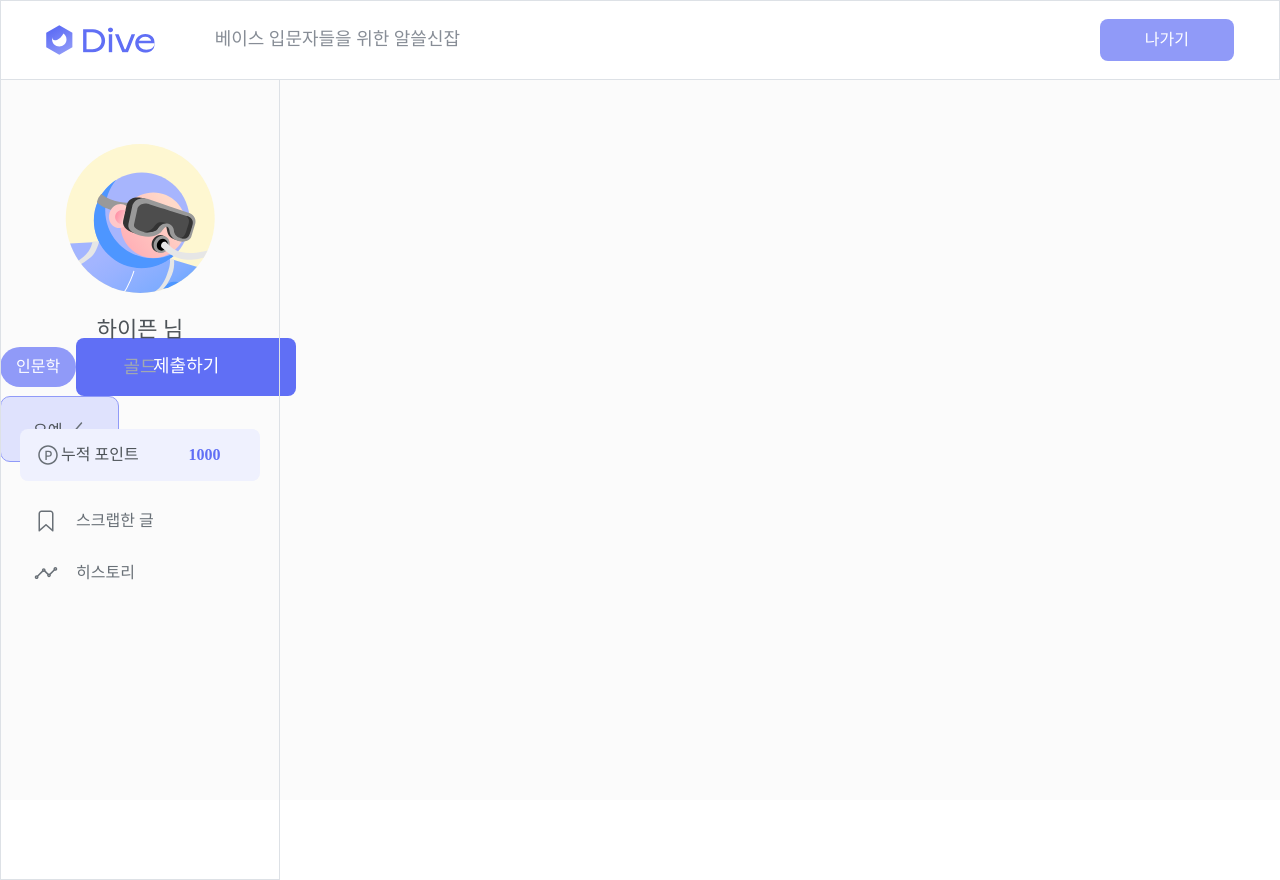
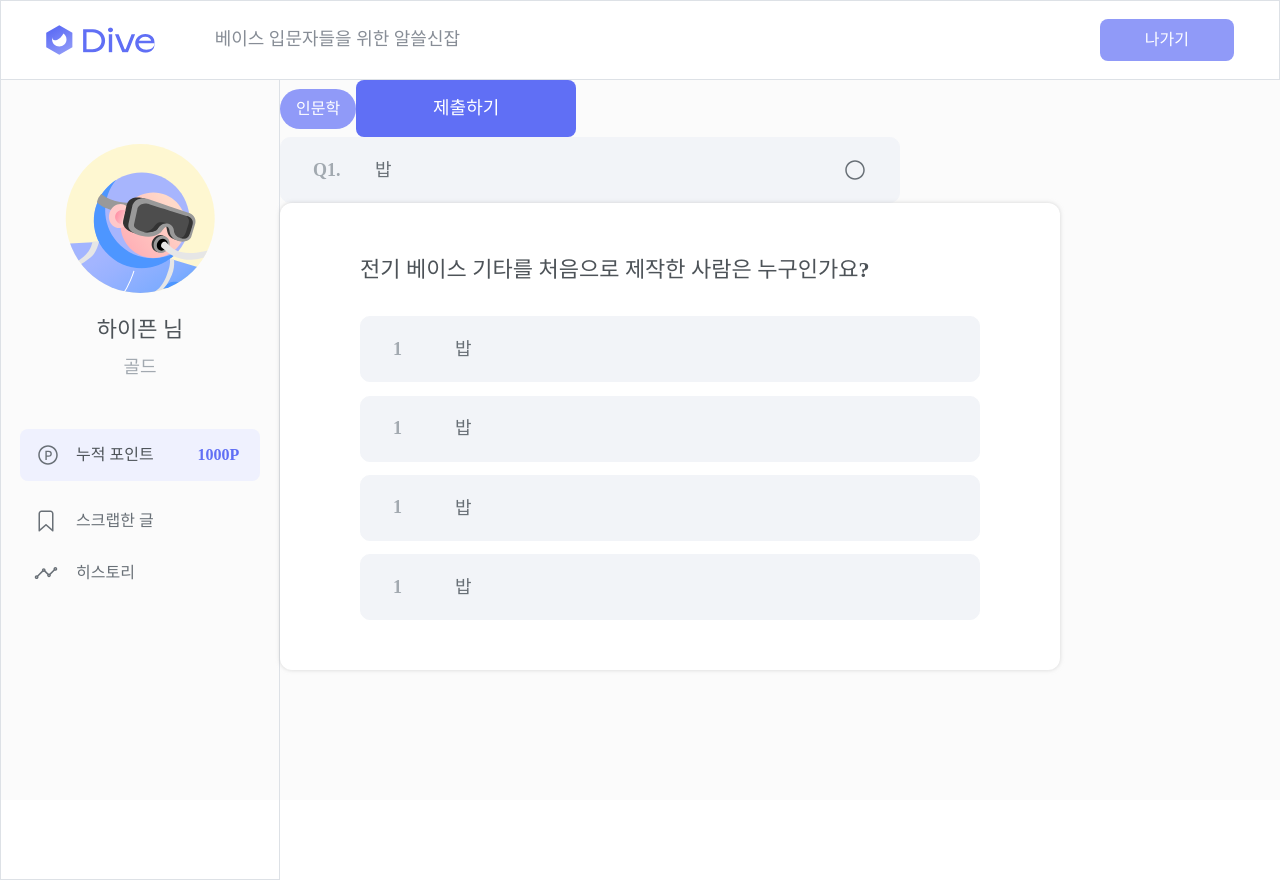
Before and after one commit to hajithon/dive-03-web, a React (Vite) app: page / in a window 1280 px wide. Built offline with nearby package versions, Linux system fonts and the light colour scheme; what emotion-reset would draw is missing.

Commit message:
feat: Quiz 컴포넌트 위젯 구현

```diff
--- a/src/App.jsx
+++ b/src/App.jsx
@@ -3,15 +3,40 @@ import { QuizAnswerButton } from "./components/QuizAnswerButton";
 import { Tag } from "./components/Tag";
 import { GNB } from "./widgets/GNB";
 import { SNB } from "./widgets/SNB";
+import { Quiz } from "./widgets/Quiz";
+
+import styled from "@emotion/styled";
+
+const Wrapper = styled.div`
+  position: absolute;
+  left: 280px;
+  top: 80px;
+`;
 
 function App() {
   return (
     <>
       <GNB props={"베이스 입문자들을 위한 알쓸신잡"}>오예</GNB>
       <SNB user={{ name: "하이픈", tier: "골드", point: 1000 }}></SNB>
-      <Tag tag={"인문학"} clicked={false}></Tag>
-      <QuizSubmitButton mode={"Submit"}></QuizSubmitButton>
-      <QuizAnswerButton mode={2} quiz={"오예"}></QuizAnswerButton>
+      <Wrapper>
+        <Tag tag={"인문학"} clicked={false}></Tag>
+        <QuizSubmitButton mode={"Submit"}></QuizSubmitButton>
+        <QuizAnswerButton
+          mode={3}
+          quiz={{ num: "Q1.", text: "밥" }}
+        ></QuizAnswerButton>
+        <Quiz
+          quiz={{
+            question: "전기 베이스 기타를 처음으로 제작한 사람은 누구인가요?",
+            option: [
+              { num: "1", text: "밥" },
+              { num: "1", text: "밥" },
+              { num: "1", text: "밥" },
+              { num: "1", text: "밥" },
+            ],
+          }}
+        ></Quiz>
+      </Wrapper>
     </>
   );
 }
--- a/src/components/QuizAnswerButton.jsx
+++ b/src/components/QuizAnswerButton.jsx
@@ -1,50 +1,73 @@
 import React from "react";
 import { typo, palette } from "../shared/styles/index";
 import styled from "@emotion/styled";
+import empty from "../assets/icons/Empty.svg";
 import check from "../assets/icons/Check.svg";
+import o from "../assets/icons/O.svg";
+import x from "../assets/icons/X.svg";
 
-const DefalutStyle = styled.button`
-  background-color: ${palette.coolGray.gray10};
+const Wrapper = styled.div`
+  background-color: ${(props) =>
+    [
+      palette.coolGray.gray10,
+      palette.primary.blue20,
+      palette.coolGray.gray10,
+      palette.red.background,
+    ][props.mode - 1]};
+  box-sizing: border-box;
+  padding: 20px 32px;
+  width: 620px;
+  border: 1px solid
+    ${(props) =>
+      [
+        palette.coolGray.gray10,
+        palette.primary.blue70,
+        palette.coolGray.gray10,
+        palette.red.outline,
+      ][props.mode - 1]};
+  border-radius: 10px;
+  padding: 20px 32px;
+  display: flex;
+  align-items: center;
+  justify-content: space-between;
 
-  padding: 20px 32px;
+  .answer {
+    .answer-num {
+      ${typo.body.h5};
+      color: ${({ mode }) =>
+        [
+          palette.coolGray.gray40,
+          palette.primary.blue100,
+          palette.coolGray.gray40,
+          palette.coolGray.gray40,
+        ][mode - 1]};
+    }
+    .answer-text {
+      ${typo.body.h6};
+      color: ${({ mode }) =>
+        [
+          palette.coolGray.gray60,
+          palette.coolGray.gray70,
+          palette.coolGray.gray60,
+          palette.coolGray.gray60,
+        ][mode - 1]};
+      position: absolute;
+      left: 62px;
+    }
+    display: flex;
+    align-items: center;
+    position: relative;
+  }
 `;
 
-const SelectedStyle = styled.button`
-  background-color: ${palette.primary.blue20};
-  border: 1px solid ${palette.primary.blue70};
-  border-radius: 10px;
-  padding: 20px 32px;
-  color: ${palette.coolGray.gray70};
-  display: flex;
-
-  align-items: center;
-`;
-
-const OStyle = styled.button`
-  background-color: ${palette.primary.blue20};
-  padding: 20px 32px;
-`;
-
-const XStyle = styled.button`
-  background-color: ${palette.primary.blue20};
-  padding: 20px 32px;
-`;
-
-const MODE = { 1: DefalutStyle, 2: SelectedStyle, 3: OStyle, 4: XStyle };
-
 export const QuizAnswerButton = ({ mode, quiz }) => {
-  switch (mode) {
-    case 1:
-      return;
-    case 2:
-      return (
-        <SelectedStyle>
-          <div>{quiz}</div> <img src={check} />
-        </SelectedStyle>
-      );
-    case 3:
-      return;
-    case 4:
-      return;
-  }
+  return (
+    <Wrapper mode={mode}>
+      <div className="answer">
+        <div className="answer-num">{quiz.num}</div>
+        <div className="answer-text">{quiz.text}</div>
+      </div>
+      <img src={[empty, check, o, x][mode - 1]} width="24px"></img>
+    </Wrapper>
+  );
 };
--- a/src/components/Tag.jsx
+++ b/src/components/Tag.jsx
@@ -6,6 +6,8 @@ import styled from "@emotion/styled";
 const TagButton = styled.button`
   border: none;
   border-radius: 20px;
+
+  height: auto;
 
   padding-block: 0px;
   padding-inline: 0px;
--- a/src/widgets/GNB.jsx
+++ b/src/widgets/GNB.jsx
@@ -18,7 +18,7 @@ const GlobalNavBar = styled.div`
 
   background-color: ${palette.default.white};
 
-  position: absolute;
+  position: fixed;
   top: 0;
 
   gap: auto;
--- /dev/null
+++ b/src/widgets/Quiz.jsx
@@ -0,0 +1,46 @@
+import styled from "@emotion/styled";
+import React from "react";
+import { typo, palette } from "../shared/styles/index";
+import { QuizAnswerButton } from "../components/QuizAnswerButton";
+import { Space } from "../shared/Space";
+
+const Wrapper = styled.div`
+  width: 780px;
+  background-color: ${palette.default.white};
+  box-shadow: 0px 0px 4.2px 0px rgba(185, 185, 185, 0.57);
+  border-radius: 12px;
+  box-sizing: border-box;
+
+  display: flex;
+  position: relative;
+  flex-direction: column;
+  justify-content: space-between;
+  padding: 50px 80px;
+  .quiz {
+    color: ${palette.coolGray.gray70};
+    ${typo.head.h3};
+  }
+
+  .quiz-option {
+    height: 304px;
+    display: flex;
+    flex-direction: column;
+
+    justify-content: space-between;
+  }
+`;
+
+export const Quiz = ({ quiz }) => {
+  return (
+    <Wrapper>
+      <div className="quiz">{quiz.question}</div>
+      <Space height={30}></Space>
+      <div className="quiz-option">
+        <QuizAnswerButton mode={1} quiz={quiz.option[0]}></QuizAnswerButton>
+        <QuizAnswerButton mode={1} quiz={quiz.option[1]}></QuizAnswerButton>
+        <QuizAnswerButton mode={1} quiz={quiz.option[2]}></QuizAnswerButton>
+        <QuizAnswerButton mode={1} quiz={quiz.option[3]}></QuizAnswerButton>
+      </div>
+    </Wrapper>
+  );
+};
--- a/src/widgets/SNB.jsx
+++ b/src/widgets/SNB.jsx
@@ -87,10 +87,10 @@ export const SNB = ({ user }) => {
       <List>
         <div className="snb-user-point">
           <img src={SNB_Point} width={24}></img>
-          <Space width={1}></Space>
+          <Space width={16}></Space>
           <div className="snb-user-point-text">누적 포인트</div>
-          <Space width={50}></Space>
-          <div className="snb-user-point-value">{user.point}</div>
+          <Space width={44}></Space>
+          <div className="snb-user-point-value">{user.point}P</div>
           {/** SNB space-between 적용하기 */}
         </div>
         <Space height={14}></Space>
```
Also changed, not shown: src/assets/icons/Empty.svg (added), src/components/QuizTitle.jsx (added), src/widgets/Quizes.jsx (added).
